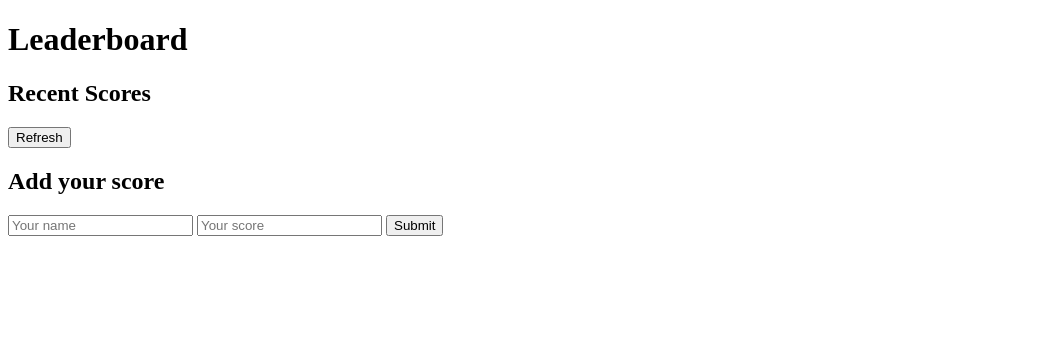
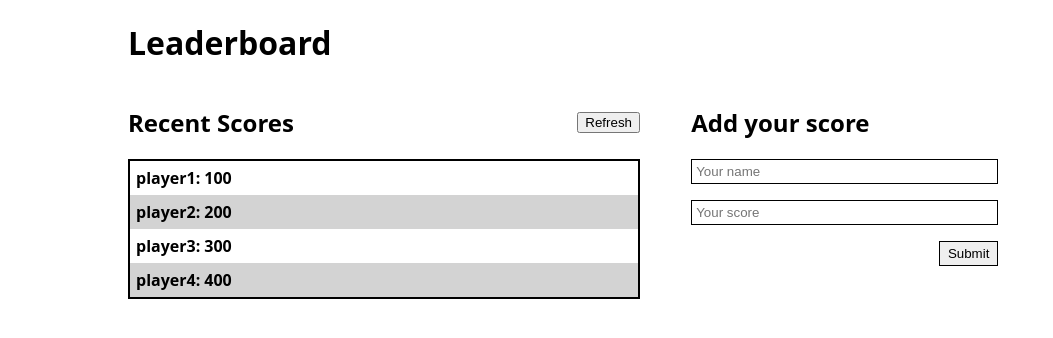
Before and after one commit to helio3197/leaderboard, a website built with webpack: page src/index.html in a window 1280 px wide. Shown: the whole page, without its empty margins (0-1053 px from the left). Built offline with nearby package versions, Linux system fonts and the light colour scheme.

Commit message:
Added CSS styles

```diff
--- a/src/index.html
+++ b/src/index.html
@@ -11,17 +11,17 @@
   <div class="outer-wrapper">
     <div class="inner-wrapper">
       <section class="scores-container">
-        <div>
+        <div class="scores-heading">
           <h2>Recent Scores</h2>
           <button type="button">Refresh</button>
         </div>
-        <div>
-          <ul></ul>
+        <div class="scores-table-box">
+          <ul id="scores-table"></ul>
         </div>
       </section>
       <section class="add-scores-container">
         <h2>Add your score</h2>
-        <form action="">
+        <form class="add-scores-form">
           <label for="name" hidden>Enter your name</label>
           <input type="text" id="name" name="name" placeholder="Your name">
           <label for="score" hidden>Enter your score</label>
--- a/src/index.js
+++ b/src/index.js
@@ -0,0 +1,6 @@
+import './style.css';
+import scores from './scores.js';
+
+const table = document.getElementById('scores-table');
+
+table.innerHTML = `${scores.map((item) => `<li>${item.name}: ${item.score}</li>`).join('')}`;
--- /dev/null
+++ b/src/scores.js
@@ -0,0 +1,8 @@
+const scores = [
+  { name: 'player1', score: 100 },
+  { name: 'player2', score: 200 },
+  { name: 'player3', score: 300 },
+  { name: 'player4', score: 400 },
+];
+
+export default scores;
--- /dev/null
+++ b/src/style.css
@@ -0,0 +1,86 @@
+* {
+  box-sizing: border-box;
+}
+
+body {
+  margin: 0;
+  font-family: 'Open Sans', 'Lucida Grande', tahoma, verdana, arial, sans-serif;
+}
+
+h1 {
+  margin-left: 10%;
+}
+
+ul {
+  list-style: none;
+  padding: 0;
+  margin: 0;
+}
+
+.outer-wrapper,
+.inner-wrapper,
+.scores-container,
+.add-scores-container,
+.scores-heading,
+.add-scores-form {
+  display: flex;
+}
+
+.outer-wrapper {
+  justify-content: center;
+  align-items: center;
+}
+
+.inner-wrapper {
+  max-width: 1200px;
+  width: 80%;
+}
+
+.scores-container,
+.add-scores-container {
+  flex-direction: column;
+}
+
+.scores-container {
+  width: 50%;
+}
+
+.scores-heading {
+  align-items: center;
+  justify-content: space-between;
+}
+
+.scores-table-box {
+  border: 2px solid;
+}
+
+#scores-table > * {
+  padding: 6px;
+  font-weight: bold;
+}
+
+#scores-table > *:nth-child(even) {
+  background-color: lightgray;
+}
+
+.add-scores-container {
+  margin-left: 5%;
+  width: 30%;
+}
+
+.add-scores-form {
+  flex-direction: column;
+  gap: 16px;
+}
+
+.add-scores-form > input {
+  width: 100%;
+  padding: 4px;
+  border: 1px solid black;
+}
+
+.add-scores-form > :last-child {
+  align-self: flex-end;
+  width: auto;
+  padding: 4px 8px;
+}
```
